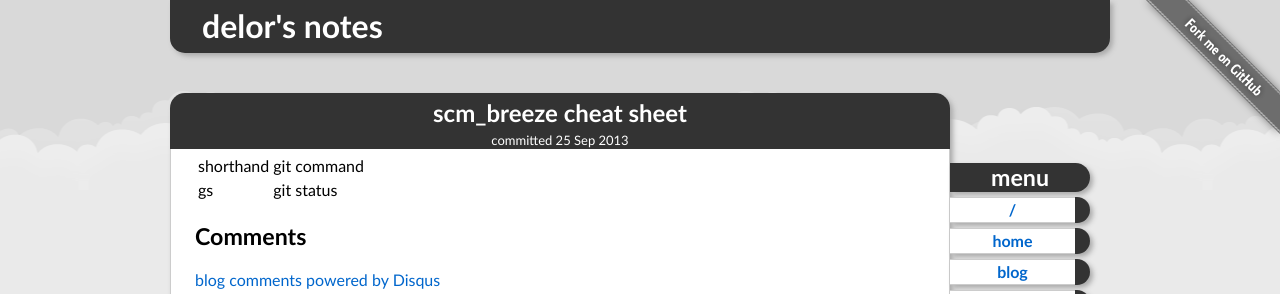
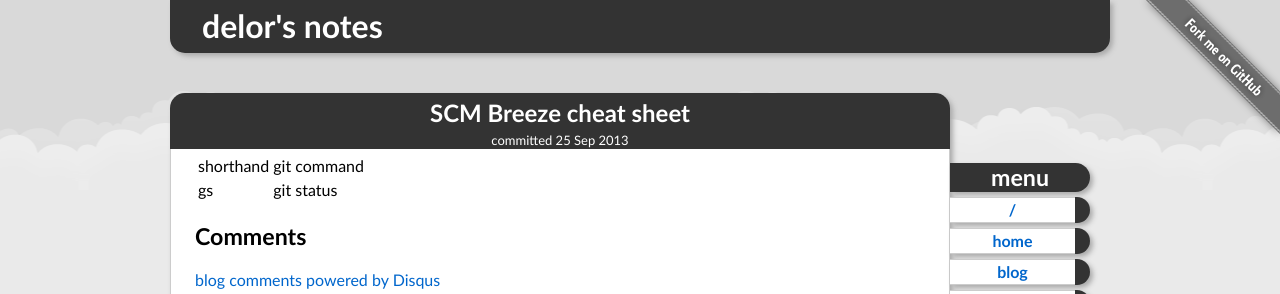
Before and after one commit to delor/delor.github.com, a Jekyll site: the page built from _posts/2013-09-25-scm_breeze-cheat-sheet.markdown, in a window 1280 px wide. Shown: the top 294 px of the page. Built offline with Jekyll 4.4.1, drawn with Linux system fonts in a browser that asks for light colours; Markdown is read by kramdown in place of the engine named in the settings; comment, search, counter and statistics services are not loaded.

```diff
--- a/_posts/2013-09-25-scm_breeze-cheat-sheet.markdown
+++ b/_posts/2013-09-25-scm_breeze-cheat-sheet.markdown
@@ -1,6 +1,6 @@
 ---
 layout: post
-title: scm_breeze cheat sheet
+title: SCM Breeze cheat sheet
 ---
 
 
```
